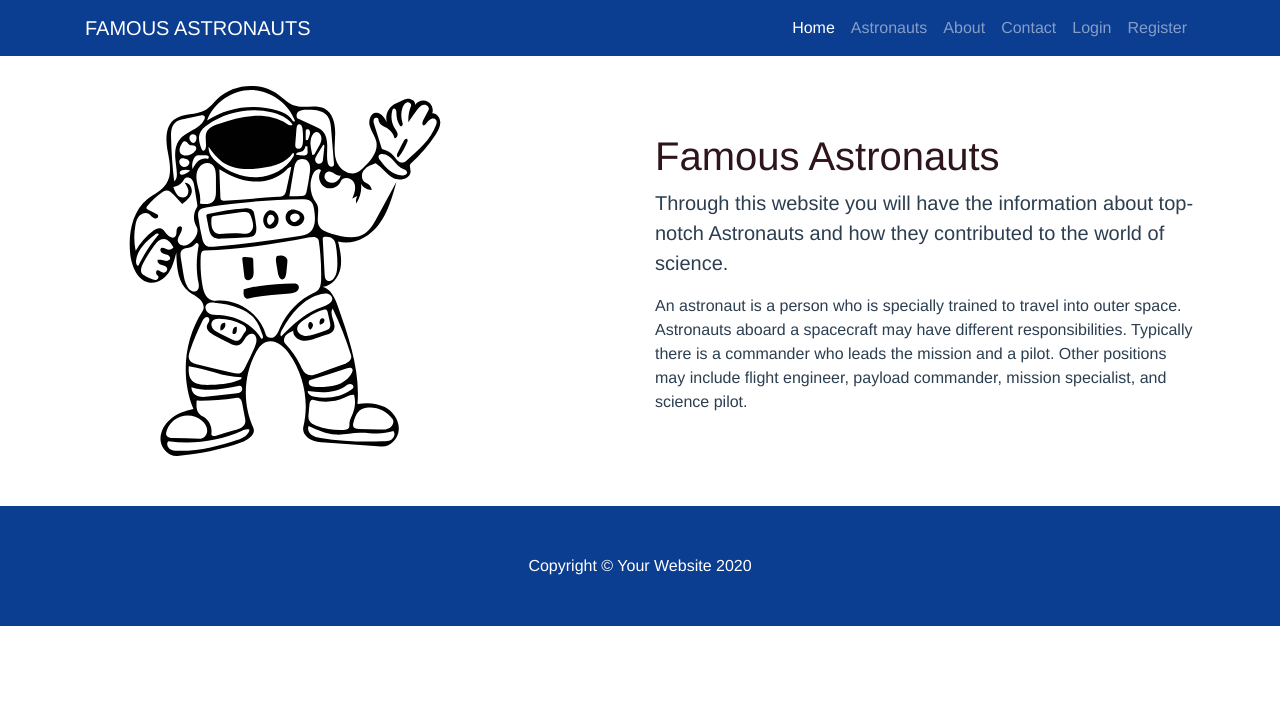
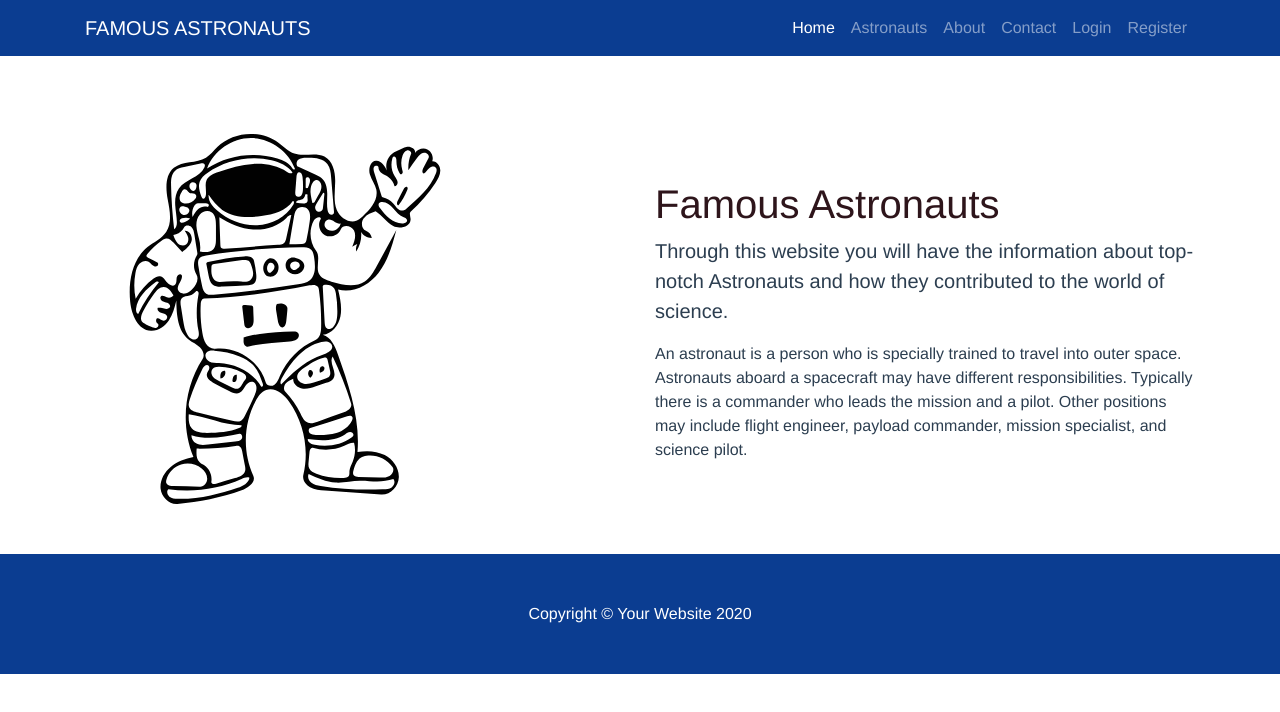
Before and after one commit to Saggers94/VueCliAstronauts, a Vue app in the folder astronauts-cli/: page / in a window 1280 px wide. Shown: the top 712 px of the page. Built offline with nearby package versions, Linux system fonts and the light colour scheme.

Commit message:
completed the astronaut detail page

```diff
--- a/astronauts-cli/src/views/Home.vue
+++ b/astronauts-cli/src/views/Home.vue
@@ -8,7 +8,7 @@
       <!-- Flash Message if error in any action -->
 
       <div class="container">
-        <div class="row">
+        <div class="row pt-5">
           <div class="col col-xs-4">
             <img
               src="../assets/images/astronaut.svg"
```
